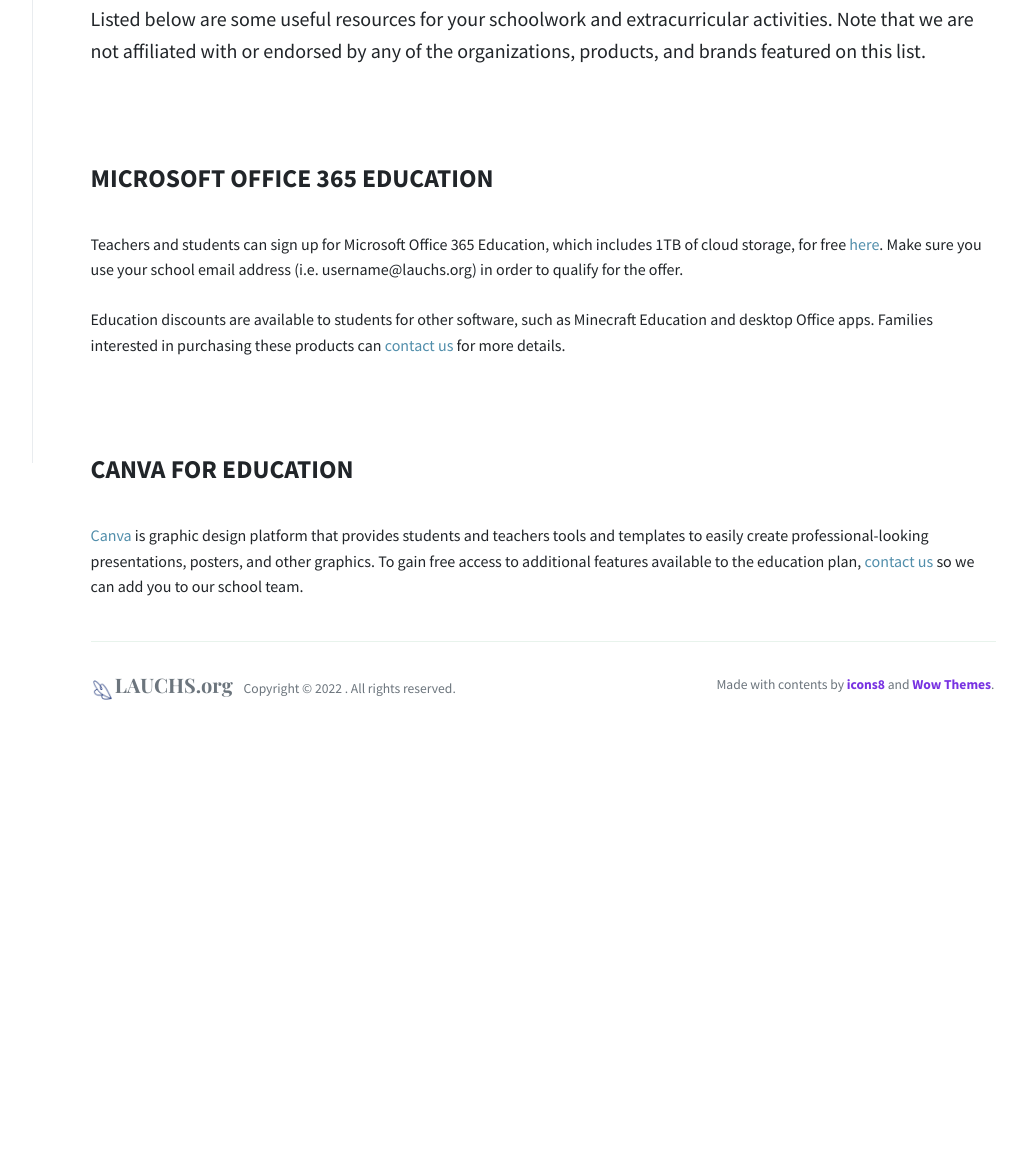
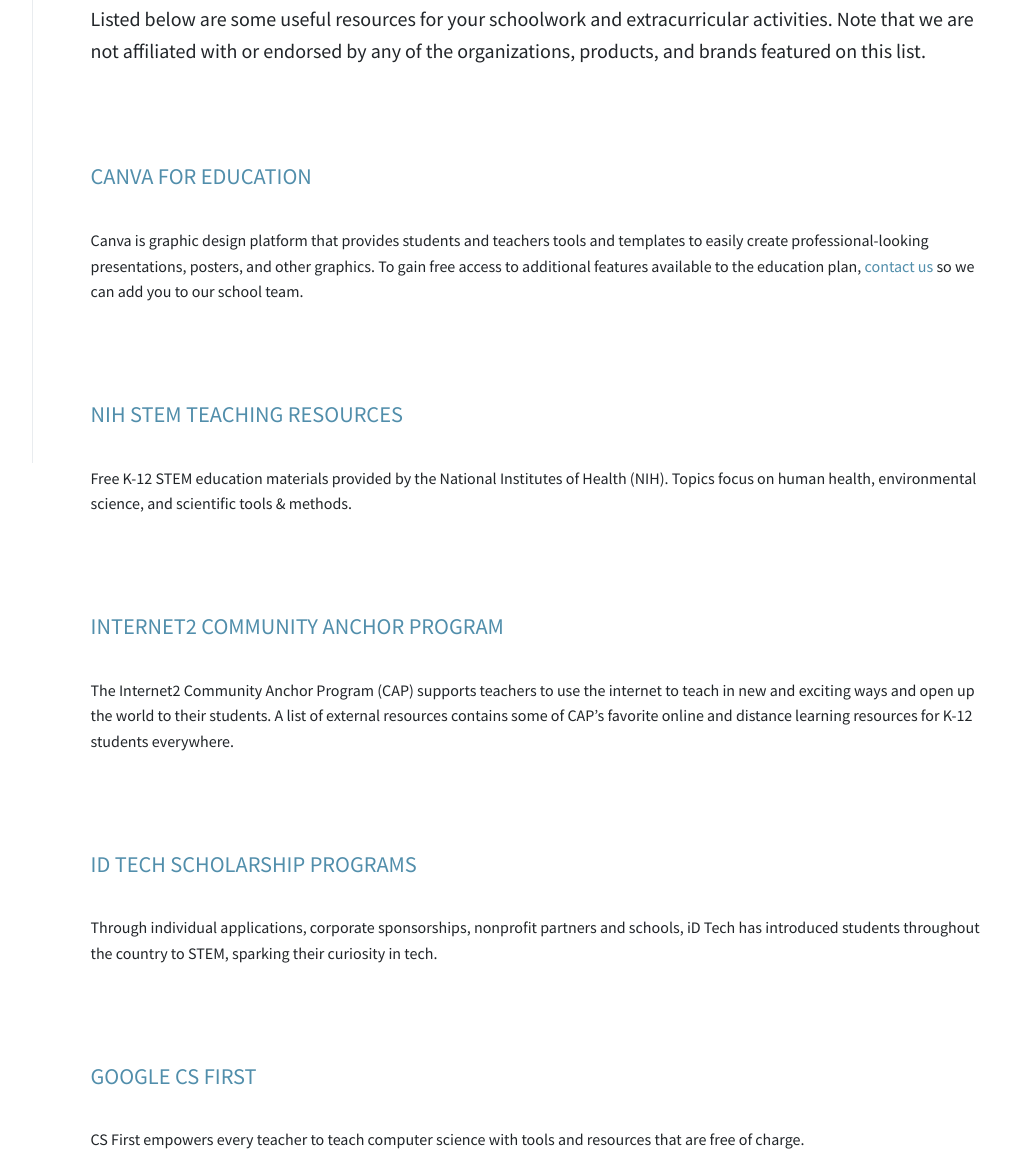
Before and after one commit to lauchs-org/website, a website: page resources.html in a window 1280 px wide. Shown: the part 337-1493 px from the top of the page, without its empty margins (227-1254 px from the left). Before the commit the page ends 1161 px from the top, so only its background shows below. Drawn offline with nearby package versions, Linux system fonts and the light colour scheme; some packages are replaced by stand-ins of ours; a script that the page names is missing.

Commit message:
updated content

```diff
--- a/resources.html
+++ b/resources.html
@@ -89,18 +89,22 @@
 <p class="lead">Listed below are some useful resources for your schoolwork and extracurricular activities. Note that we are not affiliated with or endorsed by any of the organizations, products, and brands featured on this list.</p>
 </p>
 
+<h2><a href="https://www.canva.com/education/">Canva for Education</a></h2>
 
+<p>Canva is graphic design platform that provides students and teachers tools and templates to easily create professional-looking presentations, posters, and other graphics. To gain free access to additional features available to the education plan, <a href="contact.html">contact us</a> so we can add you to our school team.</p>
 
-<h1>Microsoft Office 365 Education</h1>
+<h2><a href="https://science.education.nih.gov/">NIH STEM Teaching Resources</a></h2>
+<p>Free K-12 STEM education materials provided by the National Institutes of Health (NIH). Topics focus on human health, environmental science, and scientific tools & methods.</p>
 
-<p>Teachers and students can sign up for Microsoft Office 365 Education, which includes 1TB of cloud storage, for free <a href="https://www.microsoft.com/en-us/education/products/office">here</a>. Make sure you use your school email address (i.e. username@lauchs.org) in order to qualify for the offer.</p>
+<h2><a href="https://internet2.edu/community/community-anchor-program/cap-library-resources/cap-k-12-resources/k-12-curriculum-resources/">Internet2 Community Anchor Program</a></h2>
+<p>The Internet2 Community Anchor Program (CAP) supports teachers to use the internet to teach in new and exciting ways and open up the world to their students.
+A list of external resources contains some of CAP’s favorite online and distance learning resources for K-12 students everywhere. </p>
 
-<p class="mt-4">Education discounts are available to students for other software, such as Minecraft Education and desktop Office apps. Families interested in purchasing these products can <a href="contact.html">contact us</a> for more details.</p>
+<h2><a href="https://www.idtech.com/tuition-assistance">iD Tech Scholarship Programs</a></h2>
+<p> Through individual applications, corporate sponsorships, nonprofit partners and schools, iD Tech has introduced students throughout the country to STEM, sparking their curiosity in tech.</p>
 
-<h1>Canva for Education</h1>
-
-<p><a href="https://www.canva.com/education/">Canva</a> is graphic design platform that provides students and teachers tools and templates to easily create professional-looking presentations, posters, and other graphics. To gain free access to additional features available to the education plan, <a href="contact.html">contact us</a> so we can add you to our school team.</p>
-
+<h2><a href="https://csfirst.withgoogle.com/s/en/home">Google CS First</a></h2>
+<p>CS First empowers every teacher to teach computer science with tools and resources that are free of charge.</p>
 <br/>
 <!-- End DOCS -->
 
```
Also changed, not shown: about.html (+1 -1 lines).
